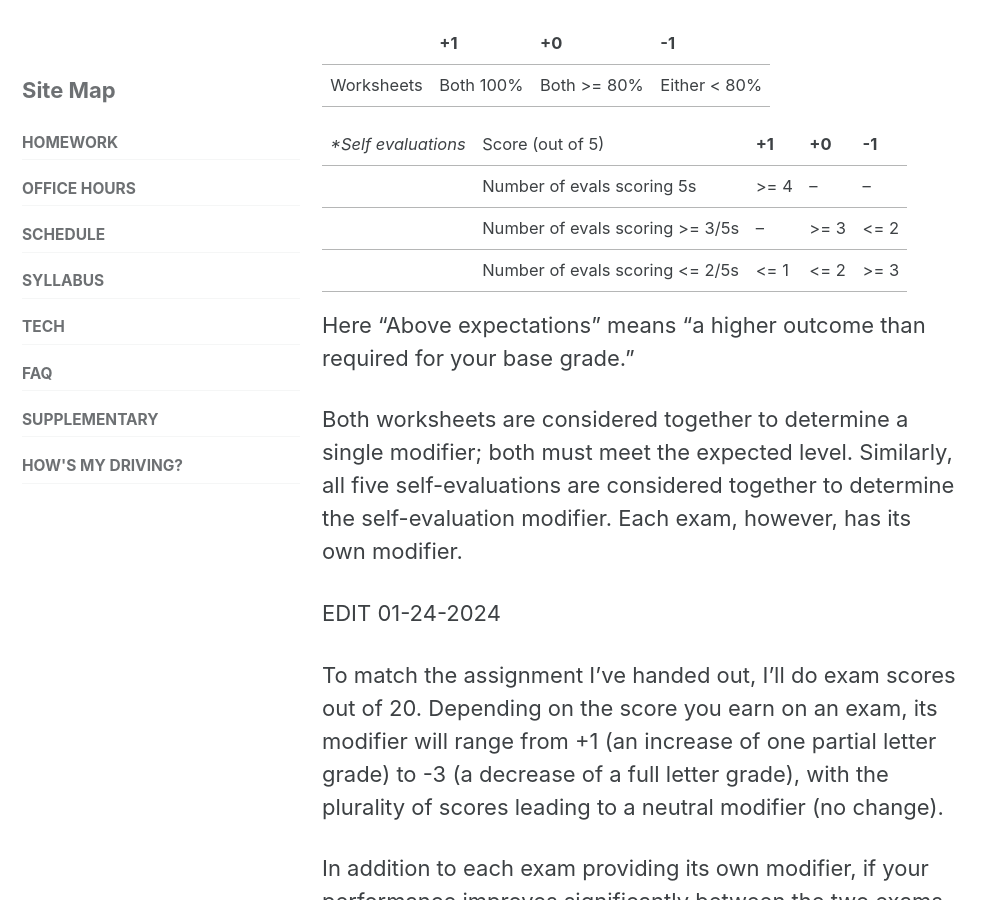
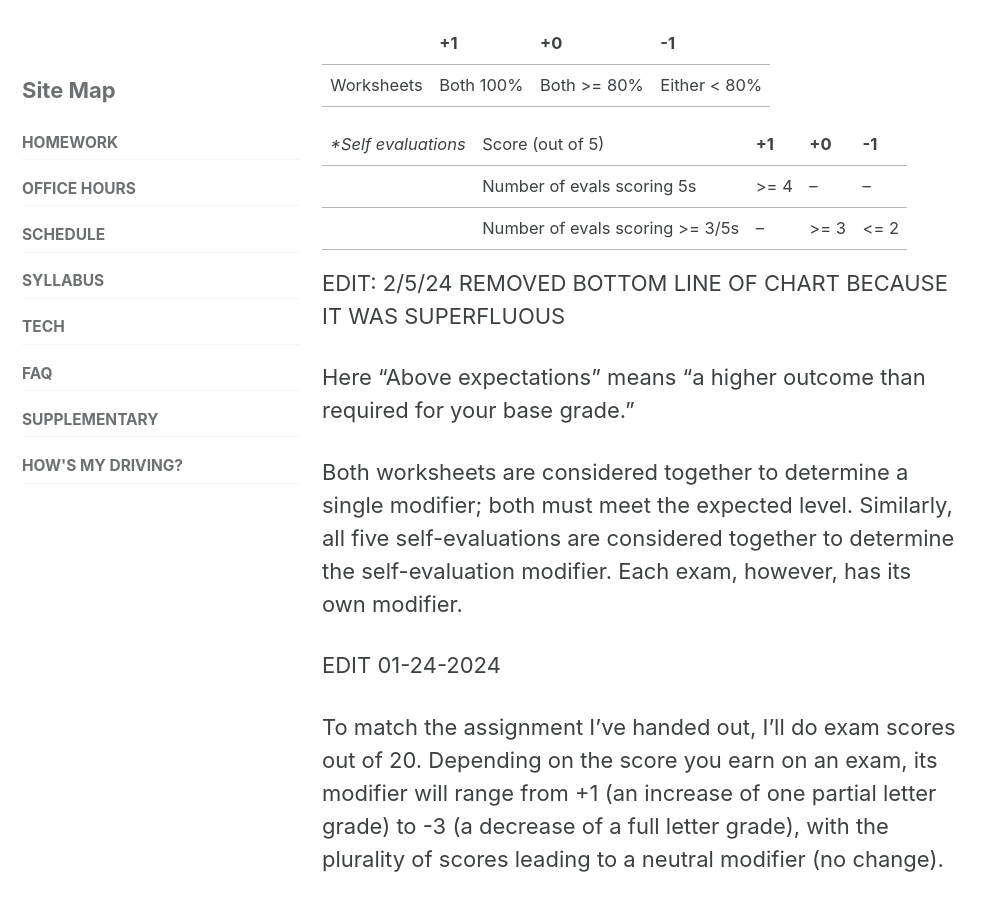
Before and after one commit to jasonhemann/24SP-CS2126, a Jekyll site: the page built from syllabus.md, in a window 1280 px wide and 900 px high, scrolled down 8342 px. Shown: the whole window, without its empty margins (0-996 px from the left). Built offline with Jekyll 4.4.1, drawn with Linux system fonts in a browser that asks for light colours; cached includes are drawn as plain includes; some of the changed text lies outside the part shown.

Commit message:
Clarifying Self eval modifiers chart and "natural F" syllabus

```diff
--- a/syllabus.md
+++ b/syllabus.md
@@ -240,7 +240,10 @@ EDIT 1/26/24. I edited this table to clarify
 | **Self evaluations* | Score (out of 5)                | **+1** | **+0** | **-1** |
 |                     | Number of evals scoring 5s      | >= 4   | --     | --     |
 |                     | Number of evals scoring >= 3/5s | --     | >= 3   | <= 2   |
-|                     | Number of evals scoring <= 2/5s | <= 1   | <= 2   | >= 3   |
+
+EDIT: 2/5/24
+REMOVED BOTTOM LINE OF CHART BECAUSE IT WAS SUPERFLUOUS
+<!-- |                     | Number of evals scoring <= 2/5s | <= 1   | <= 2   | >= 3   | -->
 
 
 Here "Above expectations" means "a higher outcome than required for
@@ -304,6 +307,11 @@ step.
 The letter grade sequence "saturates" on either end: applying four +
 modifiers to a base of **B** results in an **A**, and applying two -
 modifiers to a base of **D** results in an **F**.
+
+EDIT: 2/5/24
+
+However, an F will remain an F. Which is to say, you cannot modifier
+your way out of a natural F.
 
 
 ## Late Policy
```
